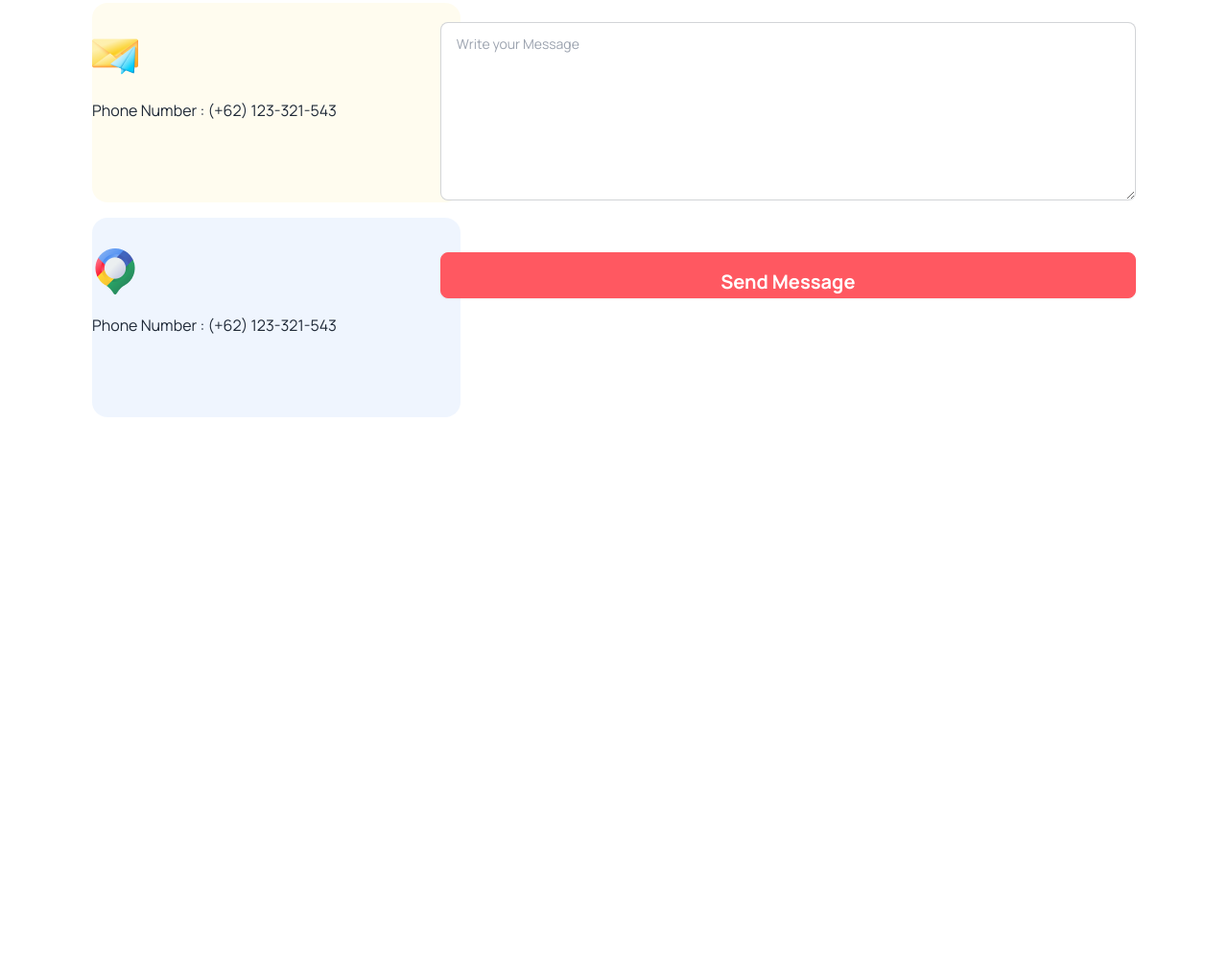
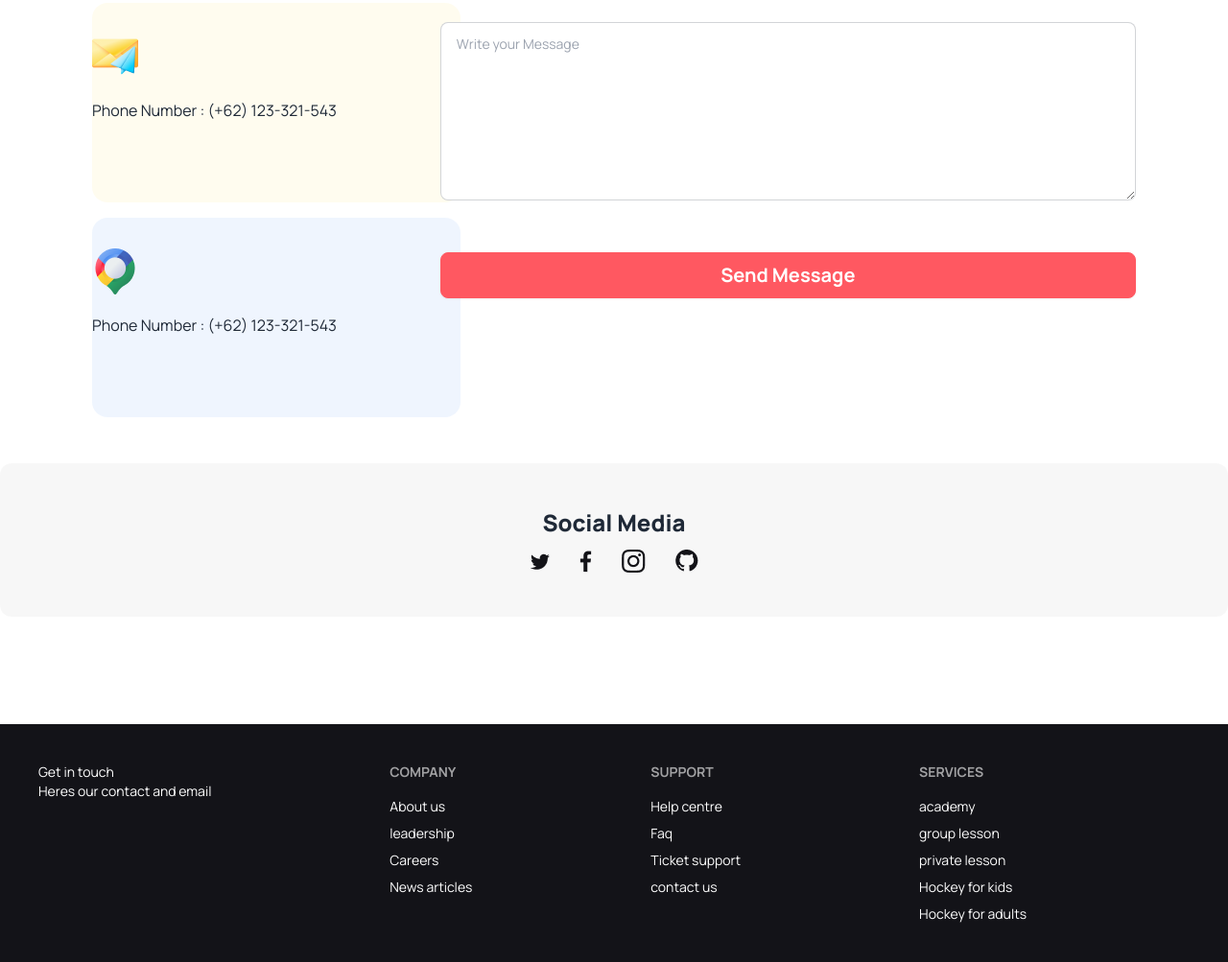
Before and after one commit to akil-git/assign-3, a plain HTML site: page index.html in a window 1280 px wide. Shown: the part 4616-5619 px from the top of the page at 96% size. Before the commit the page ends 5051 px from the top, so only its background shows below. Drawn offline with nearby package versions, Linux system fonts and the light colour scheme.

Commit message:
added the social media section & footer

```diff
--- a/index.html
+++ b/index.html
@@ -462,17 +462,17 @@
          <div class="mx-auto lg:px-24 px-8 container">
           <div class="grid grid-cols-1 lg:grid-cols-3">
           <div class="flex flex-col gap-4">
-            <div class="bg-[#BCED6D1A] w-96 h-52 rounded-2xl">
+            <div class="bg-[#BCED6D1A] w-3/4 h-3/4 lg:w-96 lg:h-52 rounded-2xl pl-4">
               <img src="Images/call.png" alt="" class="mt-8 ">
               <h3 class="mt-5">Phone Number :
                 (+62) 123-321-543</h3>
             </div>
-            <div class="bg-[#FDDD5F1A] w-96 h-52 rounded-2xl">
+            <div class="bg-[#FDDD5F1A] w-3/4 h-3/4 lg:w-96 lg:h-52 rounded-2xl">
               <img src="Images/message.png" alt="" class="mt-8 ">
               <h3 class="mt-5">Phone Number :
                 (+62) 123-321-543</h3>
             </div>
-            <div class="bg-[#629CF31A] w-96 h-52 rounded-2xl">
+            <div class="bg-[#629CF31A] w-3/4 h-3/4 lg:w-96 lg:h-52 rounded-2xl">
               <img src="Images/location.png" alt="" class="mt-8 ">
               <h3 class="mt-5">Phone Number :
                 (+62) 123-321-543</h3>
@@ -501,7 +501,7 @@
             </div>
             <label for="" class="text-lg font-bold top-5">Message</label>
             <textarea class="textarea textarea-bordered w-full mt-6 " placeholder="Write your Message" rows="6"></textarea>
-            <button class="btn btn-error text-white font-bold text-xl mt-12 w-full p-4">Send Message</button>
+            <button class="btn btn-error text-white font-bold text-xl mt-12 w-full p-2">Send Message</button>
           </div>
           </div>
           <div>
@@ -509,7 +509,41 @@
           </div>
          </div>
       </section>
+      <section>
+        <div class="bg-[#13131808] w-full h-3/4 left-6 lg:w-auto h-40 rounded-xl mt-12 flex flex-col gap-3 items-center justify-center">
+          <h2 class="font-extrabold text-2xl  ">Social Media</h2>
+          <img src="Images/Social (1).png" alt="">
+        </div>
+      </section>
 
     </main>
+    <footer class="footer p-10 bg-[#131318] text-base-content mt-28 text-white">
+      <aside>
+
+        <p>Get in touch<br/>Heres our contact and email</p>
+      </aside>
+      <nav>
+        <header class="footer-title">Company</header>
+        <a class="link link-hover">About us </a>
+        <a class="link link-hover">leadership</a>
+        <a class="link link-hover">Careers</a>
+        <a class="link link-hover">News articles</a>
+      </nav>
+      <nav>
+        <header class="footer-title">Support</header>
+        <a class="link link-hover">Help centre</a>
+        <a class="link link-hover">Faq</a>
+        <a class="link link-hover">Ticket support </a>
+        <a class="link link-hover">contact us</a>
+      </nav>
+      <nav>
+        <header class="footer-title">Services</header>
+        <a class="link link-hover">academy</a>
+        <a class="link link-hover">group lesson </a>
+        <a class="link link-hover">private lesson</a>
+        <a class="link link-hover">Hockey for kids</a>
+        <a class="link link-hover">Hockey for adults</a>
+      </nav>
+    </footer>
 </body>
 </html>
```
Also changed, not shown: Images/Social (1).png (added).
